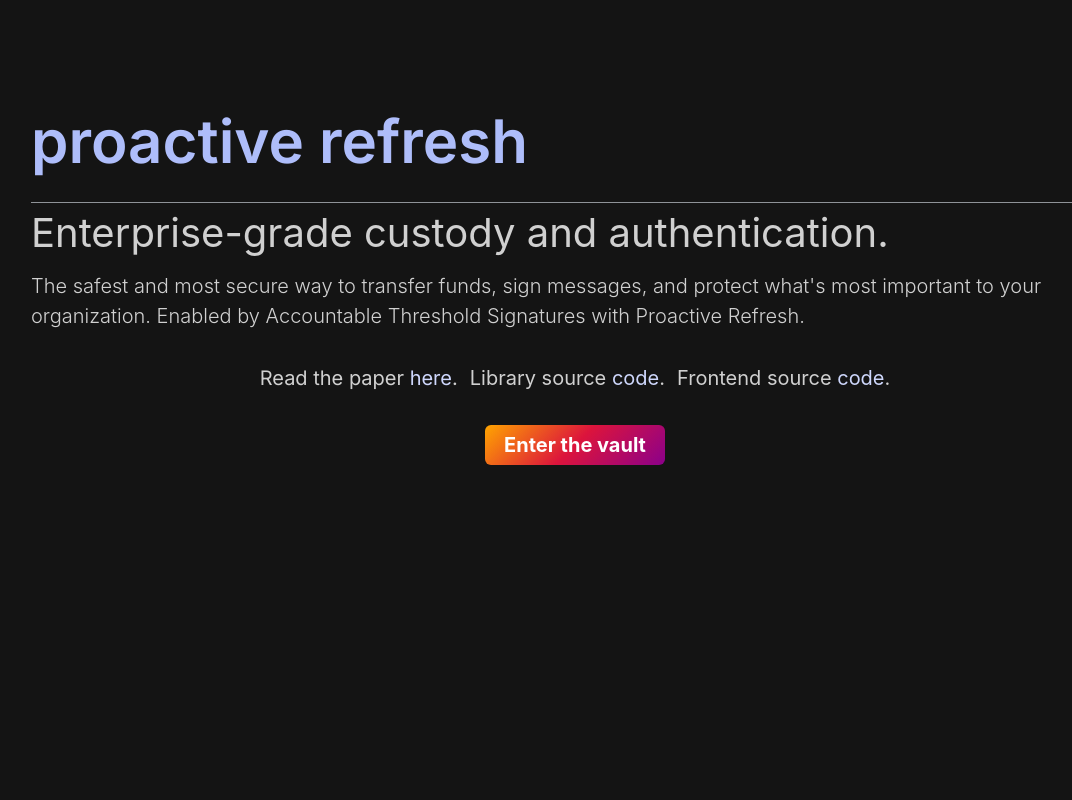
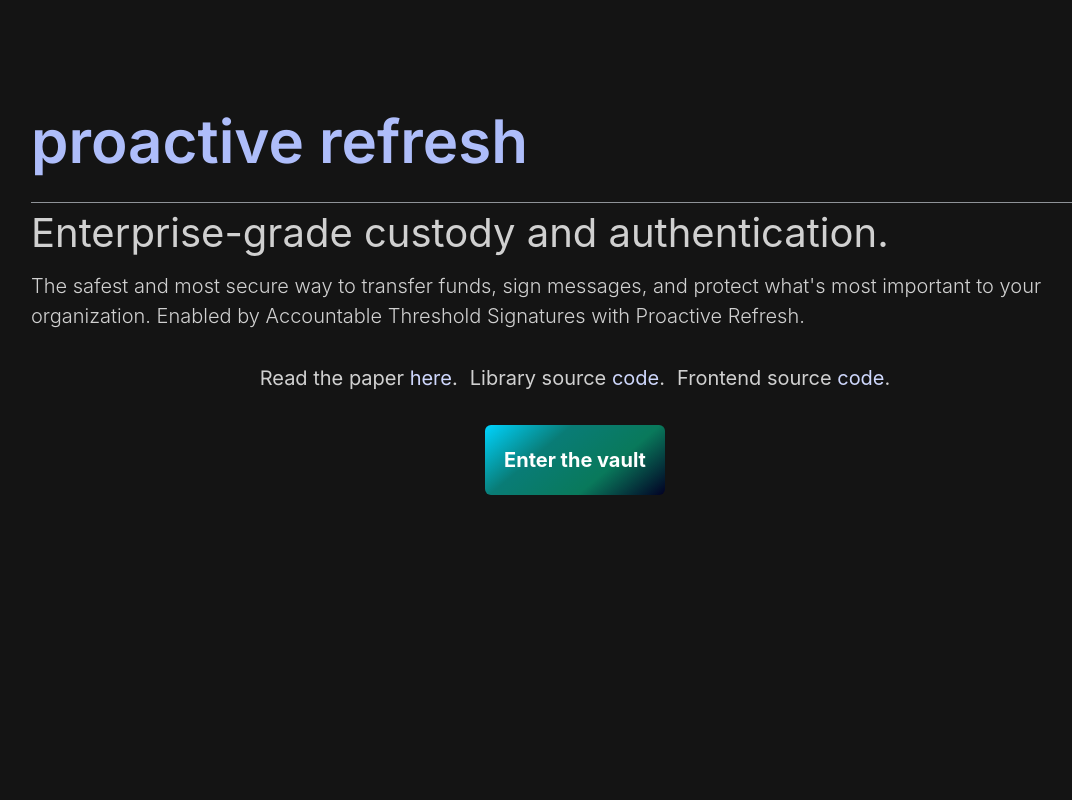
Before and after one commit to nathanhleung/proactive-refresh-frontend, a Next.js app: page / in a window 1280 px wide. Shown: the top 800 px of the page, without its empty margins (65-1137 px from the left). Built offline with nearby package versions, Linux system fonts and the light colour scheme; what wagmi would draw is missing.

Commit message:
gradient style

```diff
--- a/pages/index.tsx
+++ b/pages/index.tsx
@@ -10,13 +10,13 @@ import {
   HStack,
   Center,
   Button,
-  keyframes
+  keyframes,
 } from '@chakra-ui/react';
 import Link from 'next/link';
-import { Inter } from '@next/font/google'
+import { Inter } from '@next/font/google';
 
-const font = Inter({ subsets: ['latin'], weight: '400'})
-const headerFont = Inter({ subsets: ['latin'], weight: '600'})
+const font = Inter({ subsets: ['latin'], weight: '400' });
+const headerFont = Inter({ subsets: ['latin'], weight: '600' });
 
 export default function Home() {
   return (
@@ -24,9 +24,13 @@ export default function Home() {
       <main className={styles.main}>
         <Box minH='100vh' justifyContent='space-between'>
           <Box fontSize={60} width='100%'>
-            <Text className={headerFont.className} color={'#aebdfa'}>proactive refresh</Text>
-            <Divider py={2}/>
-            <Text fontSize={40}>Enterprise-grade custody and authentication.</Text>
+            <Text className={headerFont.className} color={'#aebdfa'}>
+              proactive refresh
+            </Text>
+            <Divider py={2} />
+            <Text fontSize={40}>
+              Enterprise-grade custody and authentication.
+            </Text>
             <Text fontSize={20} fontWeight={300} pt={2}>
               The safest and most secure way to transfer funds, sign messages,
               and protect what&apos;s most important to your organization.{' '}
@@ -61,22 +65,25 @@ export default function Home() {
               Frontend source{' '}
               <ExternalLink
                 href='https://github.com/nathanhleung/ats-pr-bls-frontend'
-              color={'#ced7fc'}>
+                color={'#ced7fc'}
+              >
                 code
               </ExternalLink>
               .
             </Text>
           </HStack>
           <Center>
-            <Button padding= '0.6em 1.2em'
-          border-radius= '0.375em'
+            <Button
+              padding='1em 1.2em'
+              height='70px'
+              border-radius='0.375em'
               cursor='pointer'
-          color= 'white'
-          background= 'linear-gradient(-45deg, darkmagenta, crimson, orange)'
+              color='white'
+              background='linear-gradient(-40deg, rgba(2,0,36,1), rgba(9,121,91,1), rgba(9,124,118,1), rgba(0,212,255,1))'
               background-size='400% 400%'
-          transition= '0.3s'
-          onClick={() => location.href ='/vault'}
-          _hover={{opacity: '0.9'}}
+              transition='0.3s'
+              onClick={() => (location.href = '/vault')}
+              _hover={{ opacity: '0.9' }}
             >
               <Text fontSize={20} fontWeight='bold'>
                 {`Enter the vault`}
@@ -85,10 +92,14 @@ export default function Home() {
           </Center>
         </Box>
         <Box pt={4}>
-          <Text fontSize={24}
+          <Text
+            fontSize={24}
             fontWeight={600}
             paddingBottom={2}
-          color={'#bfcbfb'}>About the Cryptography</Text>
+            color={'#bfcbfb'}
+          >
+            About the Cryptography
+          </Text>
           <Text fontSize={18} color='lightgrays'>
             Accountable Threshold Signatures with Proactive Refresh were first
             described by Dan Boneh, cryptography researcher and professor at
--- a/pages/vault.tsx
+++ b/pages/vault.tsx
@@ -65,6 +65,7 @@ const Vault: NextPage = () => {
               background='gray.700'
               height='400px'
               width='100%'
+              borderRadius={4}
               p={4}
               justifyContent='space-between'
             >
@@ -83,6 +84,7 @@ const Vault: NextPage = () => {
                   </Box>
                 ))}
               <Text>Quorum public key: </Text>
+              <Text>Collective private key: </Text>
             </Box>
           </Box>
           <Box width='100%'>
@@ -108,6 +110,7 @@ const Vault: NextPage = () => {
                   </Box>
                 ))}
               <Text>Quorum public key: </Text>
+              <Text>Collective private key: </Text>
             </Box>
           </Box>
         </HStack>
```
Also changed, not shown: package.json (+8 -8 lines), 1 other file (tests, documents, lock files or other folders). Lines whose indentation alone changed are shown as unchanged.
